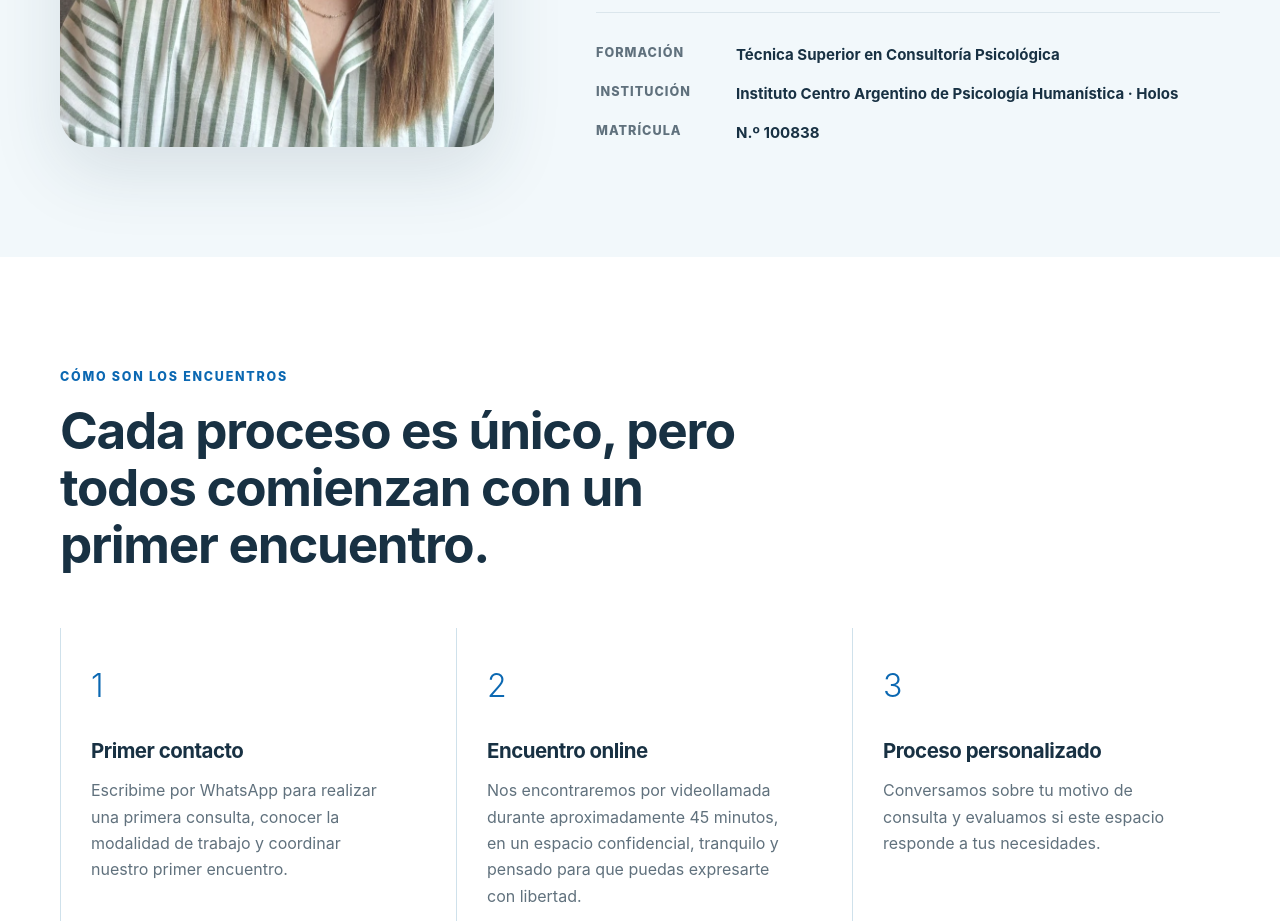
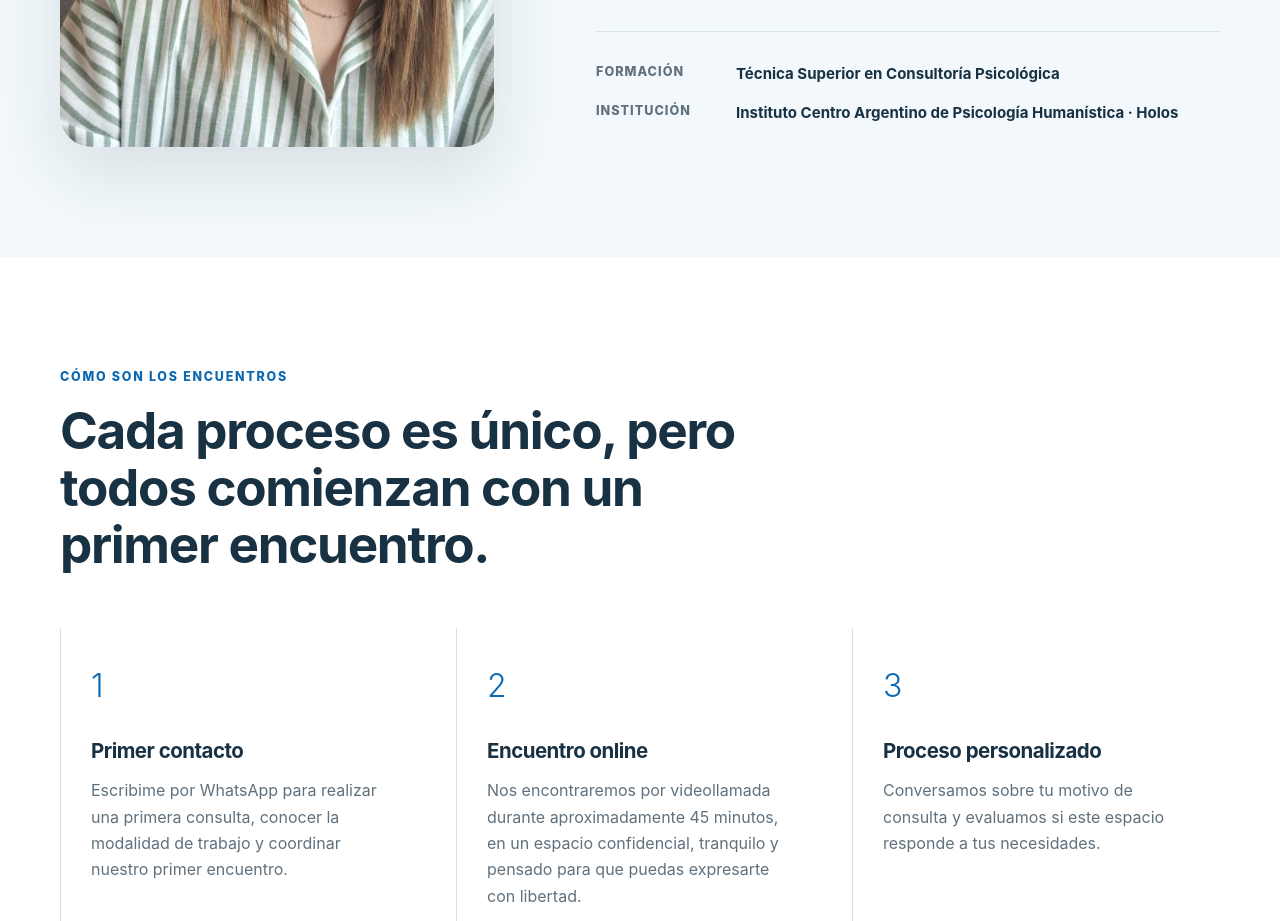
Before and after one commit to DarioWCabrera/Pagina-Romina, a plain HTML site: page index.html in a window 1280 px wide. Shown: the part 3225-4146 px from the top of the page. Drawn offline with Linux system fonts and the light colour scheme.

Commit message:
"matricula"

```diff
--- a/index.html
+++ b/index.html
@@ -213,13 +213,7 @@
               <span>Institución</span>
               <strong>Instituto Centro Argentino de Psicología Humanística · Holos</strong>
             </div>
-            <div>
-              <span>Matrícula</span>
-              <strong>N.º 100838</strong>
-            </div>
-          </div>
-        </div>
-      </div>
+
     </section>
 
     <section class="section process-section">
```
